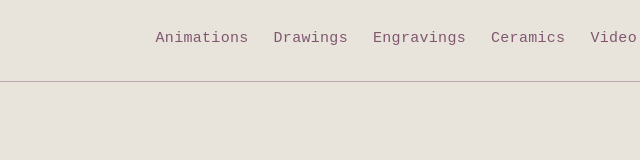
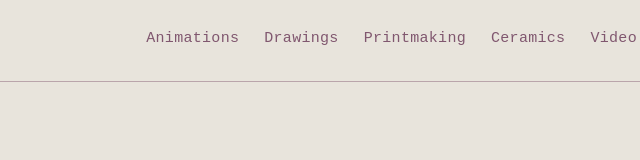
Before and after one commit to saskia288/turado-site, a plain HTML site: page index.html in a window 1280 px wide. Shown: the full height of the page, 161-801 px from the left. Drawn offline with Linux system fonts and the light colour scheme.

Commit message:
Update index.html

```diff
--- a/index.html
+++ b/index.html
@@ -21,7 +21,7 @@
     <nav>
       <a href="#animations">Animations</a>
       <a href="#drawings">Drawings</a>
-      <a href="#engravings">Engravings</a>
+      <a href="#printmaking">Printmaking</a>
       <a href="#ceramics">Ceramics</a>
       <a href="#video">Video</a>
       <a href="#bio">Bio</a>
```
